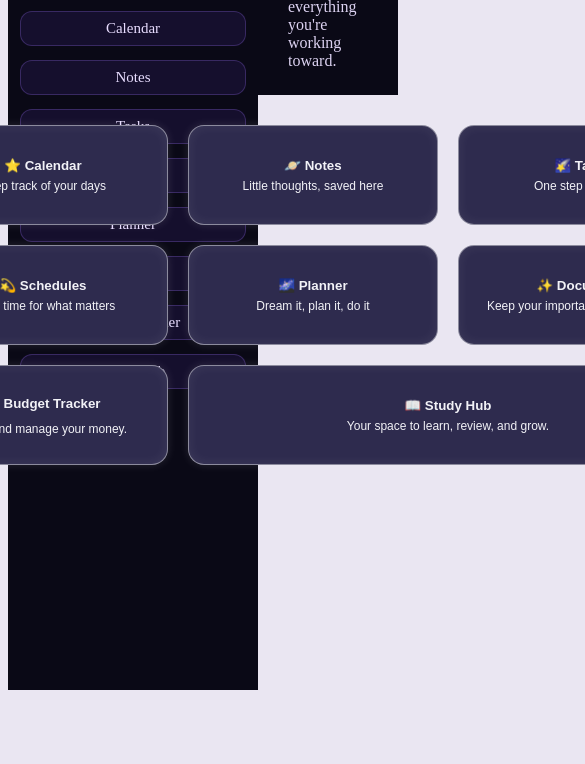
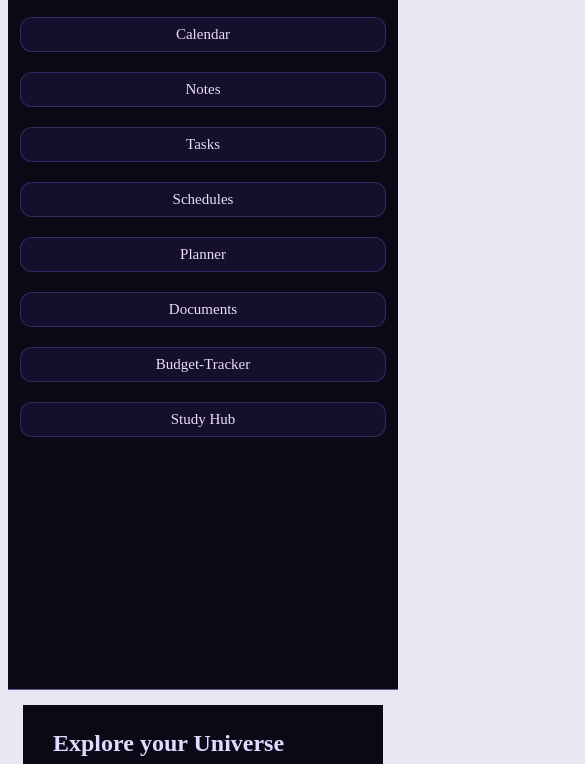
Before and after one commit to patriciamaeisuga/galexia, a plain HTML site: page index.html in a window 390 px wide. Shown: the part 162-926 px from the top of the page, 585 px wide, since content can reach past the window. Before the commit the page ends 860 px from the top, so only its background shows below. Drawn offline with Linux system fonts and the light colour scheme.

Commit message:
Add files via upload

```diff
--- a/style.css
+++ b/style.css
@@ -1523,3 +1523,41 @@ body {
         grid-template-columns: minmax(0, 200px);
     }
 }
+
+
+/* Mobile Responsive Design */
+@media screen and (max-width: 768px) {
+
+    .website-layout {
+        flex-direction: column;
+    }
+
+    .sidebar {
+        width: 100%;
+        flex: none;
+        border-right: none;
+        border-bottom: 1px solid rgba(180, 150, 255, 0.55);
+    }
+
+    .main-content {
+        width: 100%;
+        min-width: 0;
+        padding: 15px;
+    }
+
+    .navigation {
+        display: flex;
+        flex-direction: row;
+        flex-wrap: wrap;
+        justify-content: center;
+        gap: 8px;
+    }
+
+    .navigation a {
+        max-width: 100%;
+    }
+
+    .main-content button {
+        max-width: 100%;
+    }
+}
```
